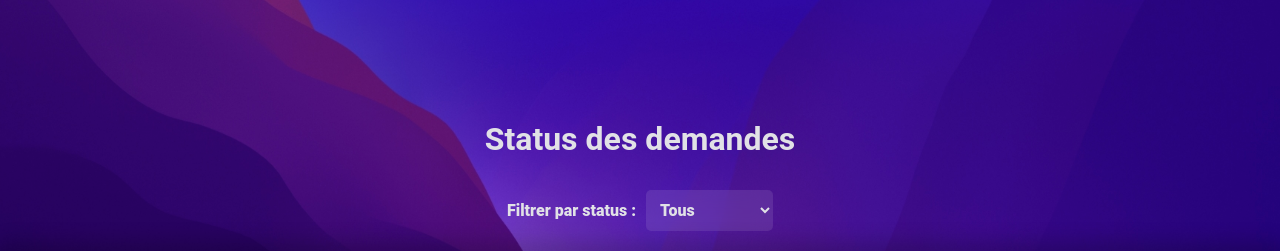
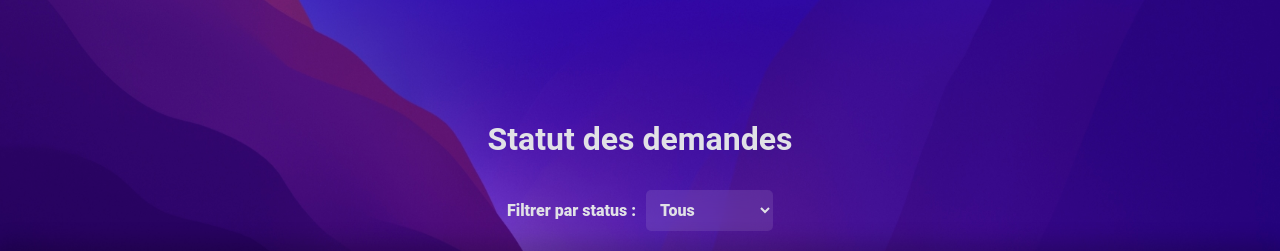
Before and after one commit to II-Spirit-II/Flow, a Django app: template src/manager/templates/requests_status.html in a window 1280 px wide. Shown: the top 251 px of the page. Run offline with Django 3.2, Linux system fonts and the light colour scheme; the template is opened without the code that fills it, so the values that code supplies are empty.

Commit message:
Fix somes bug + ui/ux interfaces improvements

```diff
--- a/src/manager/templates/requests.html
+++ b/src/manager/templates/requests.html
@@ -41,11 +41,11 @@
 
         {% if pending_requests.has_previous %}
             <a class="btn-prev" href="?page=1">&laquo; Première page</a>
-            <a class="btn-prev" href="?page={{ pending_requests.previous_page_number }}">Page précédente</a>
+            <a class="btn-prev" href="?page={{ pending_requests.previous_page_number }}">< Page précédente</a>
         {% endif %}
 
         {% if pending_requests.has_next %}
-            <a class="btn-next" href="?page={{ pending_requests.next_page_number }}">Page suivante</a>
+            <a class="btn-next" href="?page={{ pending_requests.next_page_number }}">Page suivante ></a>
             <a class="btn-next" href="?page={{ pending_requests.paginator.num_pages }}">Dernière page &raquo;</a>
         {% endif %}
     </div>
--- a/src/manager/templates/requests_status.html
+++ b/src/manager/templates/requests_status.html
@@ -3,7 +3,7 @@
 {% block title %}Dawan | Statut{% endblock %}
 
 {% block content %}
-    <h1>Status des demandes</h1>
+    <h1>Statut des demandes</h1>
 
 <form method="get">
     <div class="filter-container">
@@ -45,11 +45,11 @@
 
             {% if requests.has_previous %}
                 <a class="btn-prev" href="?page=1&status_filter={{ status_filter }}">&laquo; Première page</a>
-                <a class="btn-prev" href="?page={{ requests.previous_page_number }}&status_filter={{ status_filter }}">Page précédente</a>
+                <a class="btn-prev" href="?page={{ requests.previous_page_number }}&status_filter={{ status_filter }}">< Page précédente</a>
             {% endif %}
 
             {% if requests.has_next %}
-                <a class="btn-next" href="?page={{ requests.next_page_number }}&status_filter={{ status_filter }}">Page suivante</a>
+                <a class="btn-next" href="?page={{ requests.next_page_number }}&status_filter={{ status_filter }}">Page suivante ></a>
                 <a class="btn-next" href="?page={{ requests.paginator.num_pages }}&status_filter={{ status_filter }}">Dernière page &raquo;</a>
             {% endif %}
         </div>
--- a/src/manager/templates/setup.html
+++ b/src/manager/templates/setup.html
@@ -46,7 +46,7 @@
         <input class="comment" type="text" name="comment" placeholder="Commentaire (facultatif)">
 
         <div class="button-container">
-            <button class="btn" type="submit">Je suis en télétravail</button>
+            <button class="btn" type="submit">Demander un télétravail</button>
             <button class="withdraw" name="mark_on_site" value="1">Supprimer mon télétravail</button>
         </div>
 
```
Also changed, not shown: src/db.sqlite3.
